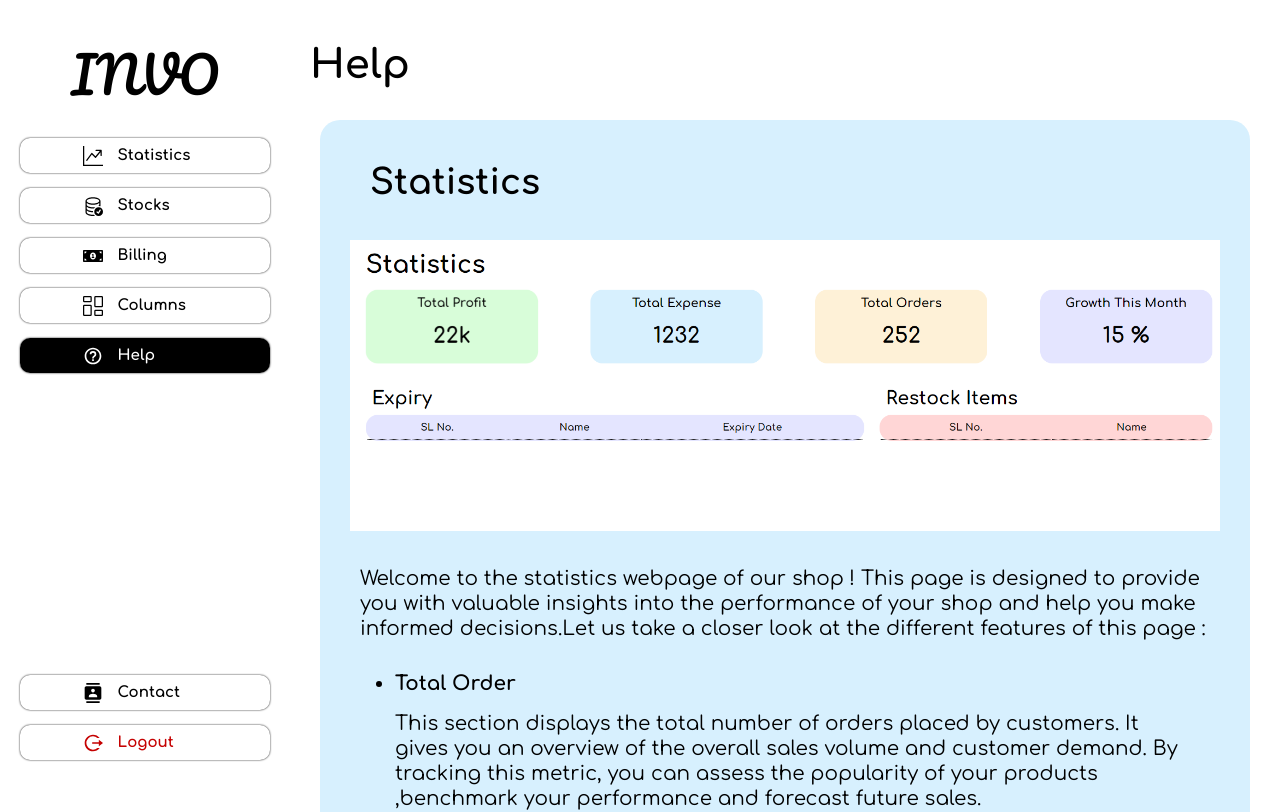
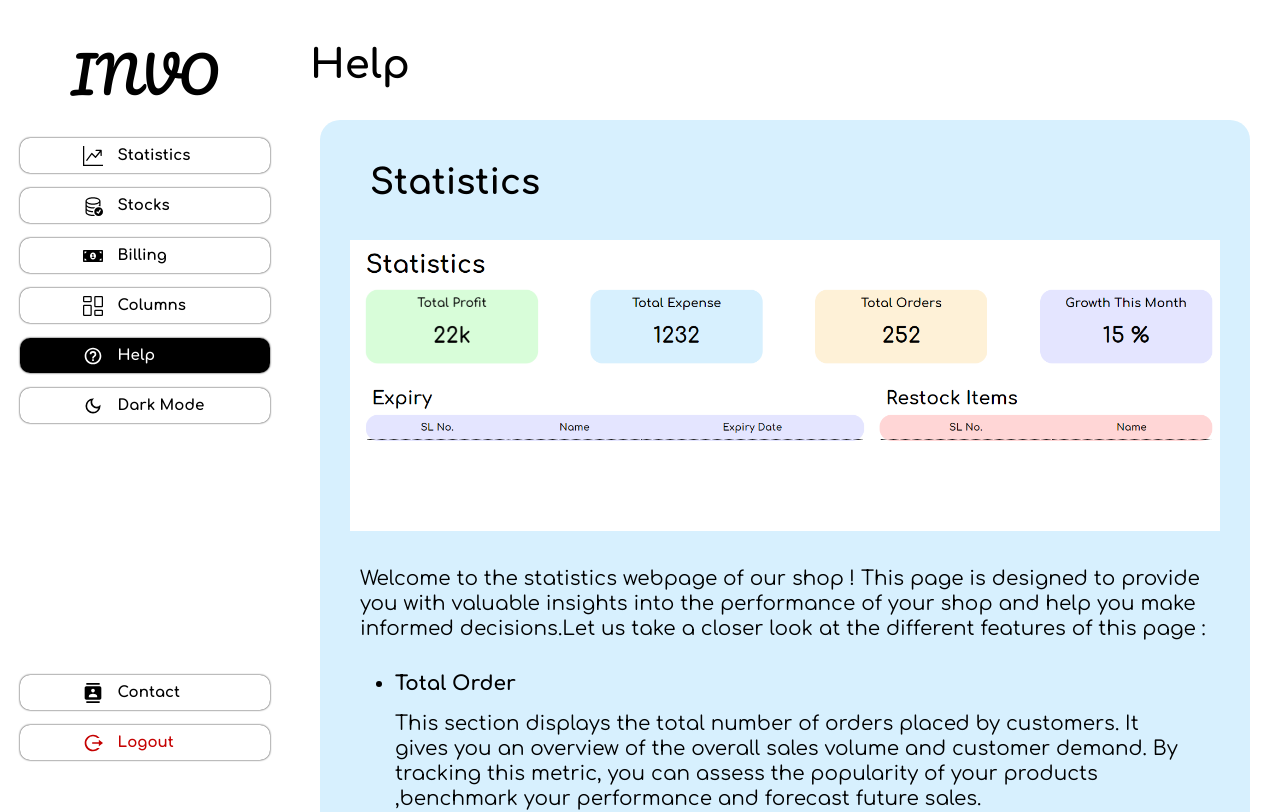
Before and after one commit to nikhitkumar00/Inventify, a React (Vite) app: page /help in a window 1280 px wide. Shown: the top 812 px of the page. Built offline with nearby package versions, Linux system fonts and the light colour scheme.

Commit message:
added theme change

```diff
--- a/index.html
+++ b/index.html
@@ -2,7 +2,6 @@
 <html lang="en">
   <head>
     <meta charset="UTF-8" />
-    <link rel="icon" type="image/svg+xml" href="/vite.svg" />
     <link rel="icon" type="image/x-icon" href="./src/img/Favicon/favicon_io/INVO_favi.png">
     <meta name="viewport" content="width=device-width, initial-scale=1.0" />
     <title>INVO</title>
--- a/src/Components/Navbar/Navbar.css
+++ b/src/Components/Navbar/Navbar.css
@@ -43,6 +43,7 @@
     font-weight: bold;
     font-family: 'Comfortaa';
     text-decoration: none;
+    cursor: pointer;
 }
 
 .nav-child:hover {
--- a/src/Components/Navbar/Navbar.jsx
+++ b/src/Components/Navbar/Navbar.jsx
@@ -5,10 +5,41 @@ import { FaMoneyBillAlt } from "react-icons/fa";
 import { BsColumnsGap } from "react-icons/bs";
 import { BiHelpCircle } from "react-icons/bi";
 import { MdContacts } from "react-icons/md";
-import { RiLogoutCircleRLine } from "react-icons/ri"
-import { NavLink} from "react-router-dom";
+import { MdOutlineDarkMode } from "react-icons/md";
+import { RiLogoutCircleRLine } from "react-icons/ri";
+import { NavLink } from "react-router-dom";
+import { useState } from "react";
 
 const Navbar = () => {
+
+  const [dark, setDark] = useState(false)
+
+  const themechange = () => {
+    if (!dark) {
+      document.documentElement.style.setProperty("--mayo", "#ffffff");
+      document.documentElement.style.setProperty("--tar", "#000000");
+      document.documentElement.style.setProperty("--blackish", "#2e2e2e");
+      document.documentElement.style.setProperty("--sea", "#d7f0fe");
+      document.documentElement.style.setProperty("--sunset", "#ffd6d6");
+      document.documentElement.style.setProperty("--lavender", "#e4e5ff");
+      document.documentElement.style.setProperty("--pista", "#D8FDD9");
+      document.documentElement.style.setProperty("--cream", "#FEF1D7");
+      document.documentElement.style.setProperty("--place", "#8f8d90");
+    }
+    else {
+      document.documentElement.style.setProperty("--mayo", "#ffffff");
+      document.documentElement.style.setProperty("--tar", "#ffffff");
+      document.documentElement.style.setProperty("--blackish", "#ffffff");
+      document.documentElement.style.setProperty("--sea", "#ffffff");
+      document.documentElement.style.setProperty("--sunset", "#ffffff");
+      document.documentElement.style.setProperty("--lavender", "#ffffff");
+      document.documentElement.style.setProperty("--pista", "#ffffff");
+      document.documentElement.style.setProperty("--cream", "#ffffff");
+      document.documentElement.style.setProperty("--place", "#ffffff");
+    }
+    setDark(!dark);
+  }
+
   return (
     <div className="nav-grandparent">
       <div className="nav-up">
@@ -76,6 +107,10 @@ const Navbar = () => {
               Help
             </div>
           </NavLink>
+          <div className="nav-child" onClick={themechange}>
+            <MdOutlineDarkMode className="icon" />
+            Dark Mode
+          </div>
         </div>
       </div>
 
--- a/src/main.css
+++ b/src/main.css
@@ -14,6 +14,4 @@
     --pista: #D8FDD9;
     --cream: #FEF1D7;
     --place: #8f8d90;
-
-
 }
```
Also changed, not shown: src/Components/Help/Help.css (+5 -14 lines).
